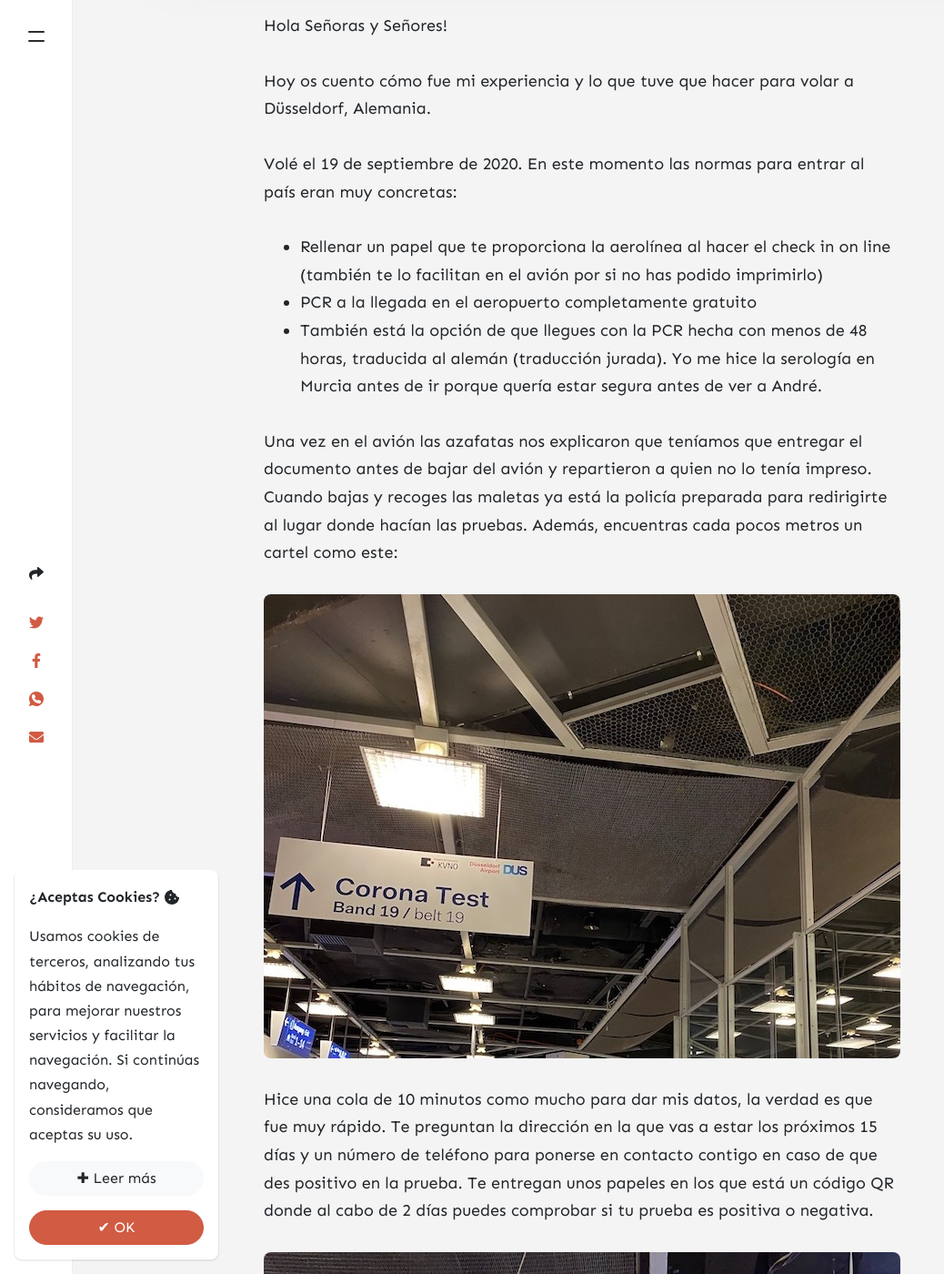
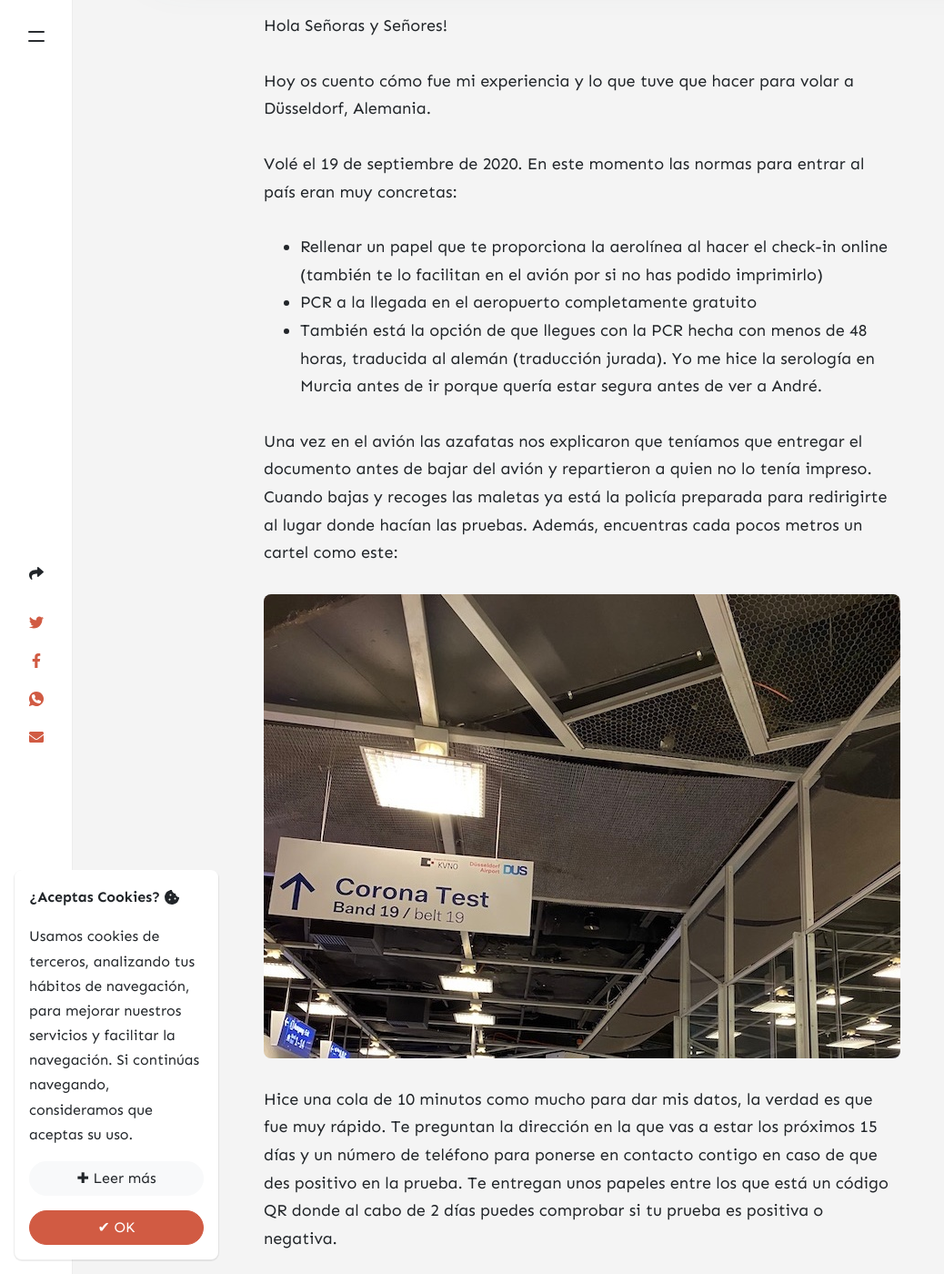
Before and after one commit to lorensansol/unasenoraenalemania.com, a Jekyll site: the page built from _posts/2020-10-11-volar-alemania-tiempos-covid.md, in a window 1280 px wide and 1400 px high, scrolled down 1971 px. Shown: the whole window at 91% size, without its empty margins (0-1038 px from the left). Built offline with Jekyll 4.4.1, drawn with Linux system fonts in a browser that asks for light colours; some of the changed text lies outside the part shown.

Commit message:
Update 2020-10-11-volar-alemania-tiempos-covid.md

```diff
--- a/_posts/2020-10-11-volar-alemania-tiempos-covid.md
+++ b/_posts/2020-10-11-volar-alemania-tiempos-covid.md
@@ -13,7 +13,7 @@ Hoy os cuento cómo fue mi experiencia y lo que tuve que hacer para volar a Düs
 
 Volé el 19 de septiembre de 2020. En este momento las normas para entrar al país eran muy concretas:
 
-- Rellenar un papel que te proporciona la aerolínea al hacer el check in on line (también te lo facilitan en el avión por si no has podido imprimirlo)
+- Rellenar un papel que te proporciona la aerolínea al hacer el check-in online (también te lo facilitan en el avión por si no has podido imprimirlo)
 - PCR a la llegada en el aeropuerto completamente gratuito
 - También está la opción de que llegues con la PCR hecha con menos de 48 horas, traducida al alemán (traducción jurada). Yo me hice la serología en Murcia antes de ir porque quería estar segura antes de ver a André.
 
@@ -21,7 +21,7 @@ Una vez en el avión las azafatas nos explicaron que teníamos que entregar el d
 
 ![Ready to go](assets/img/corona-test.jpg)
 
-Hice una cola de 10 minutos como mucho para dar mis datos, la verdad es que fue muy rápido. Te preguntan la dirección en la que vas a estar los próximos 15 días y un número de teléfono para ponerse en contacto contigo en caso de que des positivo en la prueba. Te entregan unos papeles en los que está un código QR donde al cabo de 2 días puedes comprobar si tu prueba es positiva o negativa.
+Hice una cola de 10 minutos como mucho para dar mis datos, la verdad es que fue muy rápido. Te preguntan la dirección en la que vas a estar los próximos 15 días y un número de teléfono para ponerse en contacto contigo en caso de que des positivo en la prueba. Te entregan unos papeles entre los que está un código QR donde al cabo de 2 días puedes comprobar si tu prueba es positiva o negativa.
 
 ![Aquí te toman los datos](assets/img/covid-tunel.jpg)
 
```
Also changed, not shown: other parts of _posts/2020-10-11-volar-alemania-tiempos-covid.md (+1 -1 lines).
